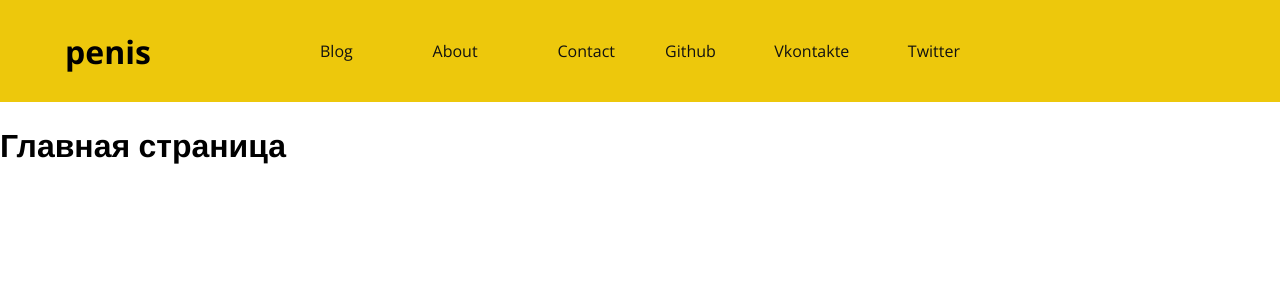
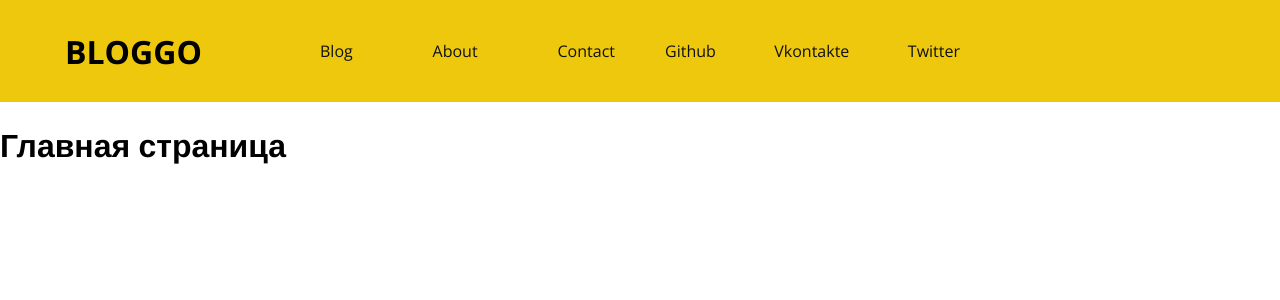
Before and after one commit to holdonL/new_blog, a Jekyll site: the page built from index.html, in a window 1280 px wide. Shown: the top 300 px of the page. Built offline with Jekyll 4.4.1, drawn with Linux system fonts in a browser that asks for light colours; Markdown is read by kramdown in place of the engine named in the settings; a script that is not in the unit is left out.

Commit message:
Update Глобальные настройки “site”

```diff
--- a/_data/site.yml
+++ b/_data/site.yml
@@ -1 +1 @@
-logo: penis
+logo: BLOGGO
```
